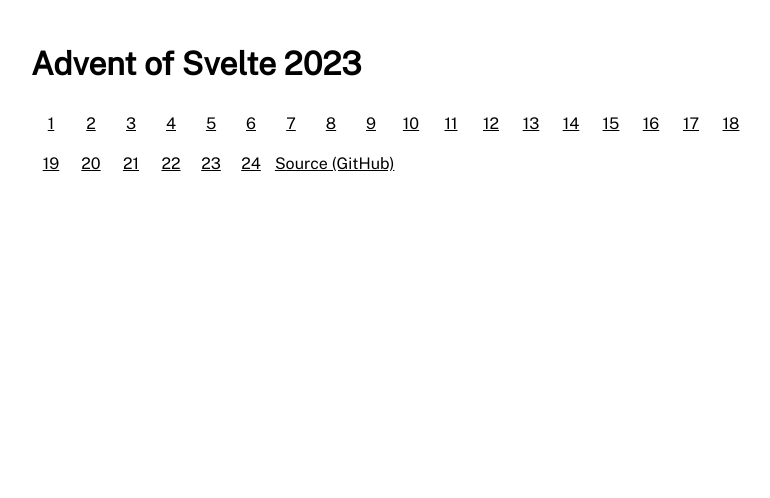
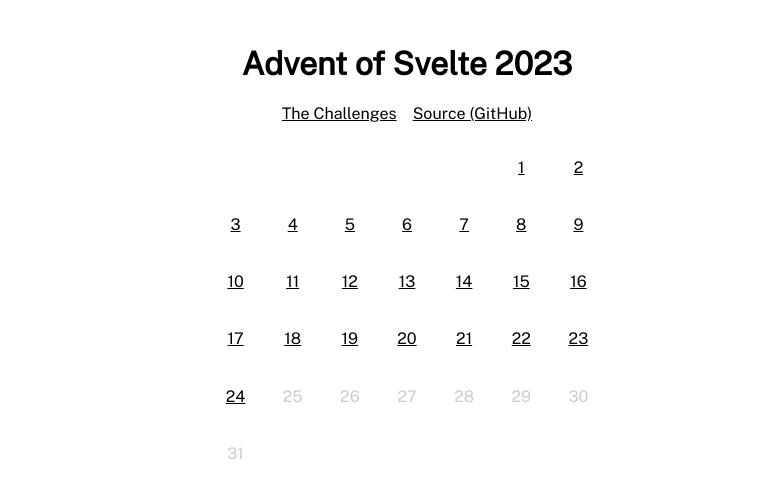
Before and after one commit to mattnb25/advent-of-svelte-2023, a SvelteKit app: page / in a window 1280 px wide. Shown: the top 498 px of the page, without its empty margins (233-1003 px from the left). Built offline with nearby package versions, Linux system fonts and the light colour scheme.

Commit message:
update styles

```diff
--- a/src/routes/+layout.svelte
+++ b/src/routes/+layout.svelte
@@ -1,5 +1,9 @@
 <script>
     import "../app.css";
+    import { page } from "$app/stores";
 </script>
 
+{#if $page.url.pathname !== "/"}
+    <a href="/">Home</a>
+{/if}
 <slot />
--- a/src/routes/+page.svelte
+++ b/src/routes/+page.svelte
@@ -1,19 +1,52 @@
 <h1>Advent of Svelte 2023</h1>
 
-{#each Array(24) as _, i}
-    <a href="./{i + 1}">{i + 1}</a>
-{/each}
+<div class="links">
+    <a href="https://advent.sveltesociety.dev/" target="_blank">
+        The Challenges
+    </a>
+    <a href="https://github.com/MNB-87/advent-of-svelte-2023" target="_blank">
+        Source (GitHub)
+    </a>
+</div>
 
-<a href="https://github.com/MNB-87/advent-of-svelte">Source (GitHub)</a>
+<div class="calendar">
+    {#each Array(5) as _}
+        <span aria-hidden="true"></span>
+    {/each}
+    {#each Array(24) as _, i}
+        <a href="./{i + 1}">{i + 1}</a>
+    {/each}
+    {#each Array(7) as _, i}
+        <span aria-hidden="true">{i + 25}</span>
+    {/each}
+</div>
 
 <style>
+    h1 {
+        text-align: center;
+    }
+    .links {
+        display: flex;
+        gap: 1rem;
+        justify-content: center;
+        padding-bottom: 1rem;
+    }
+    .calendar {
+        max-width: 25rem;
+        margin: auto;
+        display: grid;
+        grid-template-columns: repeat(7, 1fr);
+    }
+    .calendar > * {
+        display: flex;
+        justify-content: center;
+        align-items: center;
+        aspect-ratio: 1/1;
+    }
     a {
-        display: inline-block;
-        min-width: 2.5rem;
-        min-height: 2.5rem;
-        display: inline-flex;
-        align-items: center;
-        justify-content: center;
         color: black;
     }
+    span {
+        color: #ccc;
+    }
 </style>
--- a/src/routes/2/+page.svelte
+++ b/src/routes/2/+page.svelte
@@ -37,3 +37,9 @@
     <button on:click={remove}>remove</button>
     <button on:click={reset}>reset</button>
 </div>
+
+<style>
+    span {
+        font-size: xx-large;
+    }
+</style>
```
Also changed, not shown: src/routes/1/+page.svelte (+9 -2 lines), src/routes/3/+page.svelte (+9 -1 lines).
